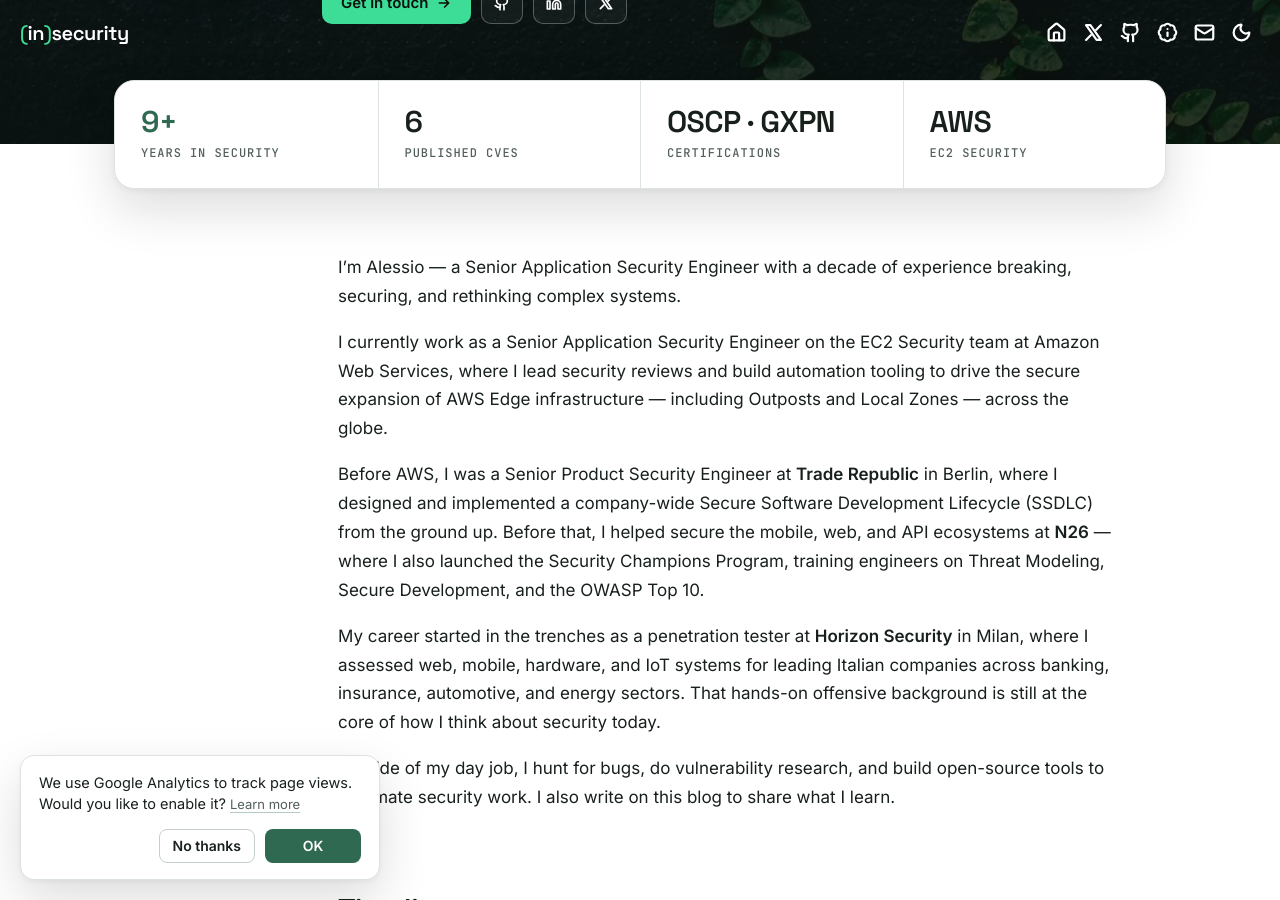
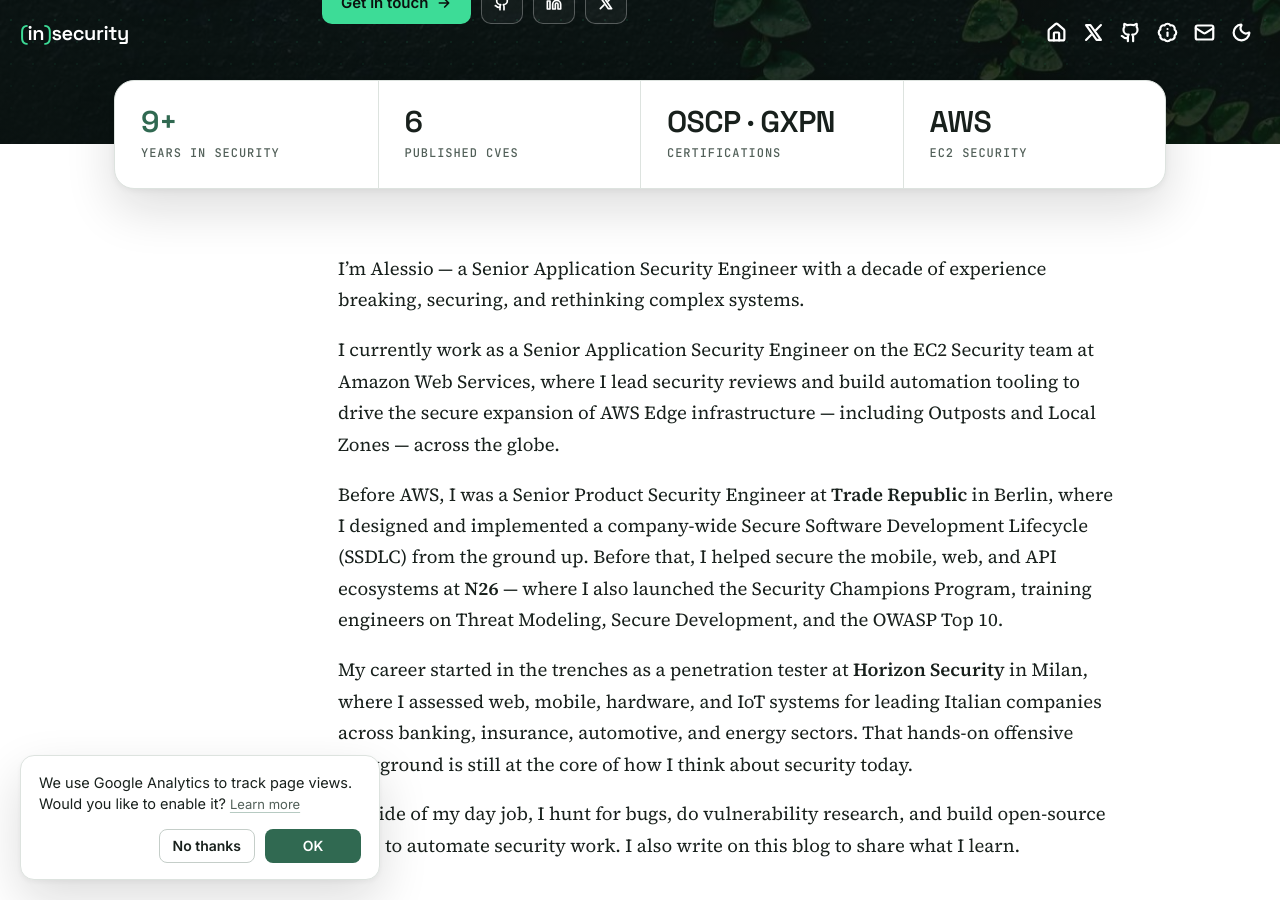
Before and after one commit to santoru/insecurity, a Jekyll site: the page built from about.md, in a window 1280 px wide and 900 px high, scrolled down 409 px. Built offline with Jekyll 4.4.1, drawn with Linux system fonts in a browser that asks for light colours.

Commit message:
About: Source Serif 4 for the bio prose, preload it on the About page

```diff
--- a/_includes/head.html
+++ b/_includes/head.html
@@ -33,7 +33,7 @@
     <!-- Self-hosted brand fonts (declared in _sass/brand/_fonts.scss); preload the two used above the fold -->
     <link rel="preload" href="{{ '/assets/fonts/inter-latin.woff2' | relative_url }}" as="font" type="font/woff2" crossorigin>
     <link rel="preload" href="{{ '/assets/fonts/space-grotesk-latin.woff2' | relative_url }}" as="font" type="font/woff2" crossorigin>
-    {%- if page.layout == "post" %}
+    {%- if page.layout == "post" or page.layout == "about" %}
     <link rel="preload" href="{{ '/assets/fonts/source-serif-4-latin.woff2' | relative_url }}" as="font" type="font/woff2" crossorigin>
     {%- endif %}
 
--- a/_layouts/about.html
+++ b/_layouts/about.html
@@ -38,7 +38,7 @@ layout: default
     </div>
 
     <section class="wide about-bio">
-        <div class="about-bio-inner">{{ content }}</div>
+        <div class="about-bio-inner reading">{{ content }}</div>
     </section>
 
     <section class="wide about-section" aria-labelledby="timeline">
--- a/_sass/brand/_base.scss
+++ b/_sass/brand/_base.scss
@@ -12,7 +12,7 @@ body {
   line-height: 1.7;
   -webkit-font-smoothing: antialiased;
 }
-// Long-form prose (.reading on the post body): Source Serif 4. Quotes, tables, notes and UI stay in --font-body.
+// Long-form prose (.reading on the post body and the About bio): Source Serif 4. Quotes, tables, notes and UI stay in --font-body.
 $reading-text: ".reading > p, .reading > ul:not(#markdown-toc), .reading > ol, .reading > dl";
 #{$reading-text} { font-family: var(--font-read); font-size: 18.5px; line-height: 1.7; }
 @media (max-width: 575.98px) { #{$reading-text} { font-size: 18px; } }
```
